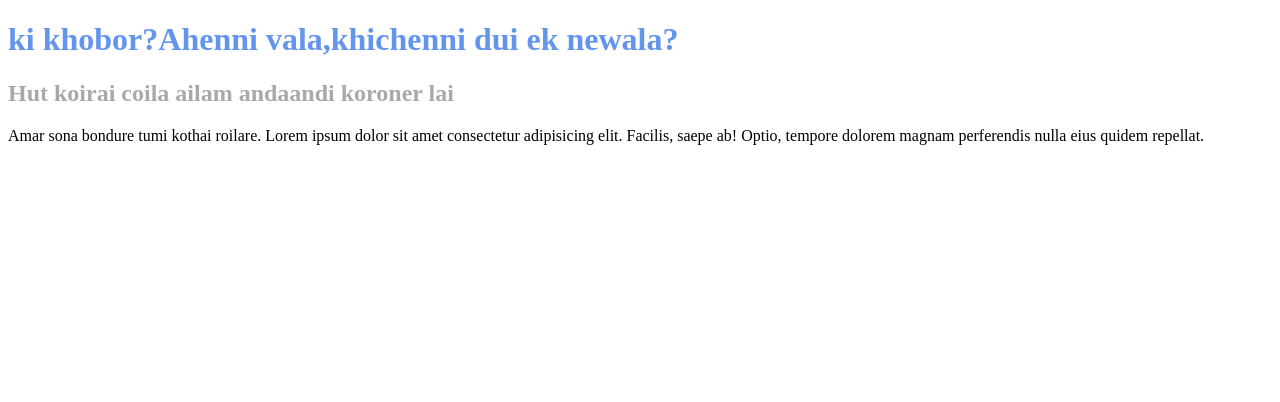
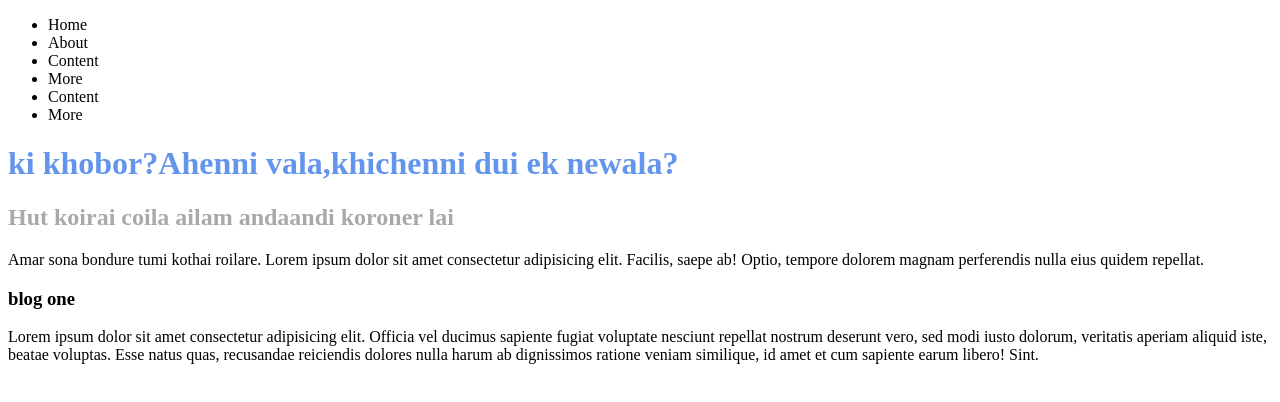
Before and after one commit to TarekAziz01/ki-khobor, a plain HTML site: page index.html in a window 1280 px wide. Drawn offline with Linux system fonts and the light colour scheme.

Commit message:
ul added

```diff
--- a/index.html
+++ b/index.html
@@ -8,8 +8,24 @@
     <link rel="stylesheet" href="style.css">
 </head>
 <body>
+    <ul>
+        <li>Home</li>
+        <li>About</li>
+        <li>Content</li>
+        <li>More</li>
+        <li>Content</li>
+        <li>More</li>
+    </ul>
     <h1>ki khobor?Ahenni vala,khichenni dui ek newala?</h1>
     <h2>Hut koirai coila ailam andaandi koroner lai </h2>
     <p>Amar sona bondure tumi kothai roilare. Lorem ipsum dolor sit amet consectetur adipisicing elit. Facilis, saepe ab! Optio, tempore dolorem magnam perferendis nulla eius quidem repellat.</p>
+
+    <div class="blogs">
+        <div class="blog">
+            <h3>blog one</h3>
+            <p>Lorem ipsum dolor sit amet consectetur adipisicing elit. Officia vel ducimus sapiente fugiat voluptate nesciunt repellat nostrum deserunt vero, sed modi iusto dolorum, veritatis aperiam aliquid iste, beatae voluptas. Esse natus quas, recusandae reiciendis dolores nulla harum ab dignissimos ratione veniam similique, id amet et cum sapiente earum libero! Sint.</p>
+
+        </div>
+    </div>
 </body>
 </html>
```
